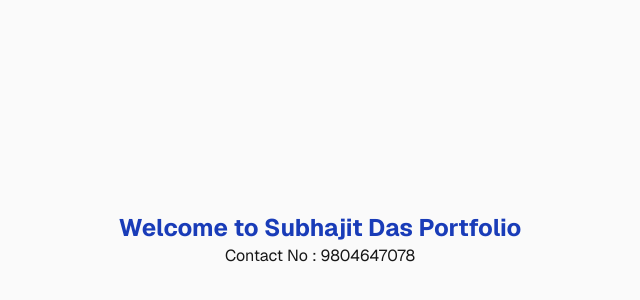
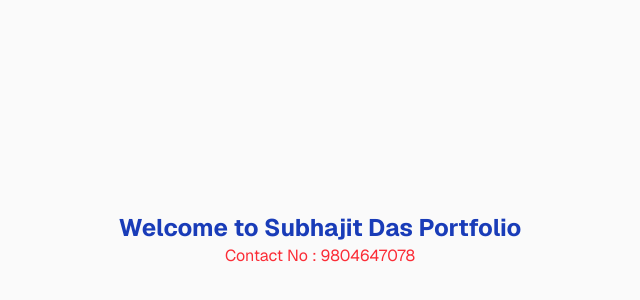
Before and after one commit to Subha-87/Portfolio-Jenkins-AWS, a Next.js app: page / in a window 1280 px wide. Shown: the part 160-460 px from the top of the page, without its empty margins (320-960 px from the left). Built offline with nearby package versions, Linux system fonts and the light colour scheme.

Commit message:
color change

```diff
--- a/src/app/page.js
+++ b/src/app/page.js
@@ -4,7 +4,7 @@ export default function Home() {
   return (
     <div className="flex flex-col flex-1 items-center justify-center bg-zinc-50 font-sans dark:bg-black">
      <h2 className="text-2xl text-blue-800 font-bold">Welcome to Subhajit Das Portfolio</h2>
-     <h4>Contact No : 9804647078</h4>
+     <h4 className="text-red-500">Contact No : 9804647078</h4>
     </div>
   );
 }
```
